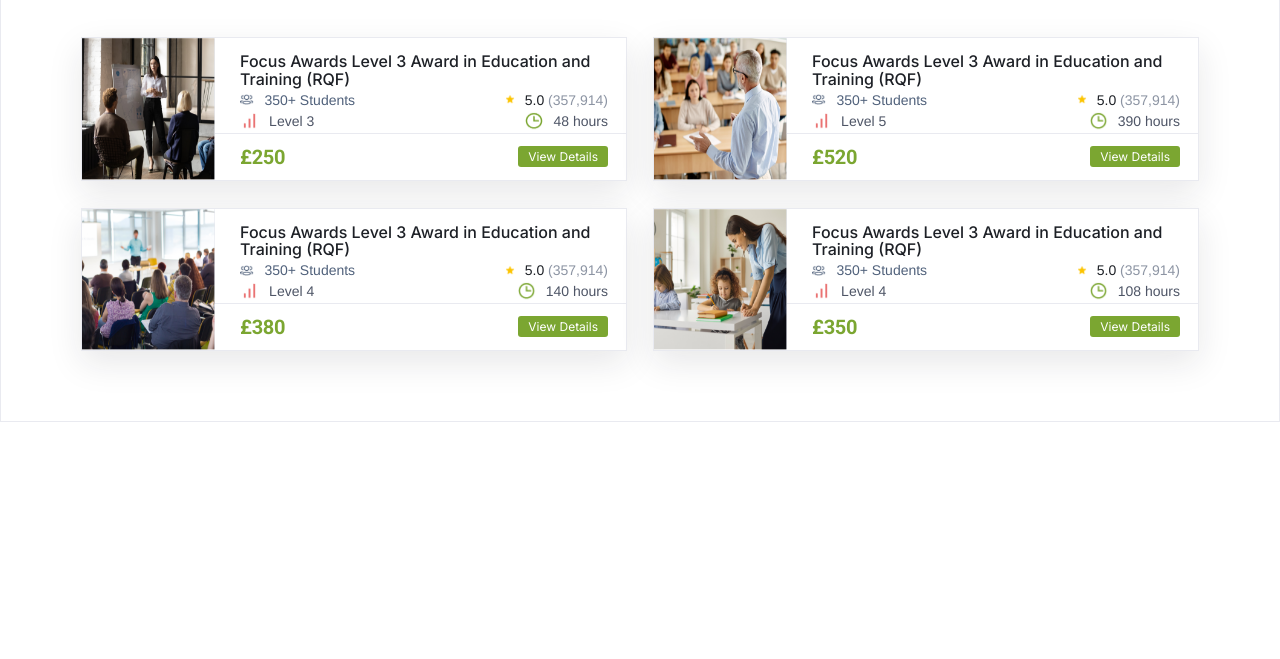
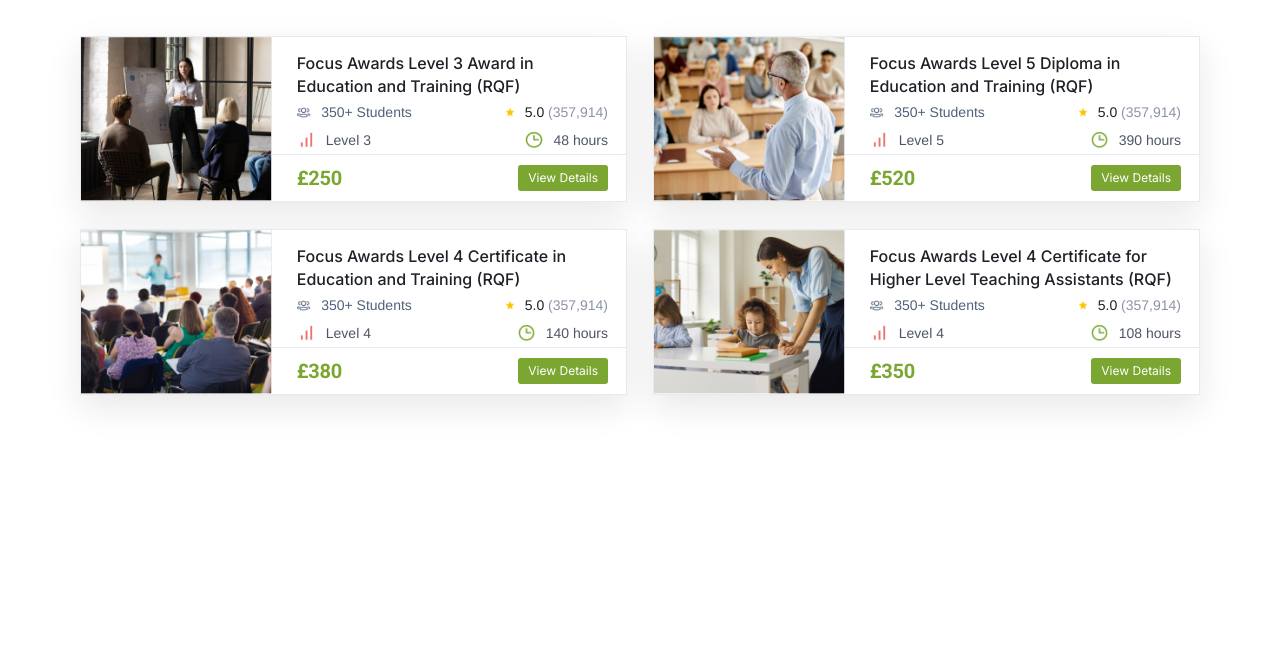
Before and after one commit to rezwan-ahmad-hasan/focusawards, a plain HTML site: page index.html in a window 1280 px wide. Shown: the part 141-800 px from the top of the page. Drawn offline with nearby package versions, Linux system fonts and the light colour scheme.

Commit message:
anchor tag added

```diff
--- a/CSS/desktop.css
+++ b/CSS/desktop.css
@@ -6,7 +6,6 @@ body{
   max-width: 1482px;
   padding: 50px 80px 70px;
   margin: 0 auto;
-  border: 1px solid #E9EAF0;
   background-color: #FFF;
 }
 .rah-header-title {
@@ -36,6 +35,10 @@ body{
   flex-direction: column;
   justify-content: space-between;
   padding: 10px 0 0px;
+  width: 65%;
+}
+.rah-award-img{
+  width: 35%;
 }
 .rah-award-box {
   max-width: 650px;
@@ -104,7 +107,7 @@ body{
   justify-content: space-between;
   align-items: center;
   margin: 0;
-  padding: 0 18px 0 25px;
+  padding: 3px 18px 3px 25px;
 
 }
 .rah-price-details {
@@ -122,7 +125,7 @@ body{
   font-weight: 700;
   letter-spacing: -0.3px;
 }
-.rah-price-details button {
+.rah-price-details a {
   border-radius: 3px;
   background: #7ba631;
   display: flex;
@@ -135,6 +138,7 @@ body{
   font-size: 12px;
   font-weight: 400;
   border: none;
+  line-height: 22px;
 }
 .rah-award-list{
   display: grid;
--- a/CSS/tablet.css
+++ b/CSS/tablet.css
@@ -1,4 +1,4 @@
-@media (min-width: 668px) and (max-width: 991px) {
+@media (min-width: 668px) and (max-width: 1024px) {
     .rah-header {
         flex-direction: column;
         align-items: center;
--- a/index.html
+++ b/index.html
@@ -42,13 +42,13 @@
     </div>
     <div class="rah-award-list">
       <div class="rah-award-box">
-        <div class="rah-award-img">
+        <a href="#" class="rah-award-img">
           <img class="rah-feature-img" src="./Images/Course-Images.png" alt="course-image" />
-        </div>
+        </a>
         <div class="rah-award-text">
-          <h3 class="rah-award-title">
+          <a href="#" class="rah-award-title">
             Focus Awards Level 3 Award in Education and Training (RQF)
-          </h3>
+          </a>
           <div class="rah-small-item-flex">
             <div class="rah-icon-info">
               <img class="rah-first-two-icon" src="./icons/group-human.png" alt="students" />
@@ -74,18 +74,18 @@
           </div>
           <div class="rah-price-details">
             <h4>£250</h4>
-            <button>View Details</button>
+            <a href="#">View Details</a>
           </div>
         </div>
       </div>
       <div class="rah-award-box">
-        <div class="rah-award-img">
+        <a href="#" class="rah-award-img">
           <img class="rah-feature-img" src="./Images/Course-Images(1).png" alt="course-image" />
-        </div>
+        </a>
         <div class="rah-award-text">
-          <h3 class="rah-award-title">
-            Focus Awards Level 3 Award in Education and Training (RQF)
-          </h3>
+          <a href="#" class="rah-award-title">
+            Focus Awards Level 5 Diploma in Education and Training (RQF)
+          </a>
           <div class="rah-small-item-flex">
             <div class="rah-icon-info">
               <img class="rah-first-two-icon" src="./icons/group-human.png" alt="students" />
@@ -111,18 +111,18 @@
           </div>
           <div class="rah-price-details">
             <h4>£520</h4>
-            <button>View Details</button>
+            <a href="#">View Details</a>
           </div>
         </div>
       </div>
       <div class="rah-award-box">
-        <div class="rah-award-img">
+        <a href="#" class="rah-award-img">
           <img class="rah-feature-img" src="./Images/Course-Images(2).png" alt="course-image" />
-        </div>
+        </a>
         <div class="rah-award-text">
-          <h3 class="rah-award-title">
-            Focus Awards Level 3 Award in Education and Training (RQF)
-          </h3>
+          <a href="#" class="rah-award-title">
+            Focus Awards Level 4 Certificate in Education and Training (RQF)
+          </a>
           <div class="rah-small-item-flex">
             <div class="rah-icon-info">
               <img class="rah-first-two-icon" src="./icons/group-human.png" alt="students" />
@@ -148,18 +148,18 @@
           </div>
           <div class="rah-price-details">
             <h4>£380</h4>
-            <button>View Details</button>
+            <a href="#">View Details</a>
           </div>
         </div>
       </div>
       <div class="rah-award-box">
-        <div class="rah-award-img">
+        <a href="#" class="rah-award-img">
           <img class="rah-feature-img" src="./Images/Course-Images(3).png" alt="course-image" />
-        </div>
+        </a>
         <div class="rah-award-text">
-          <h3 class="rah-award-title">
-            Focus Awards Level 3 Award in Education and Training (RQF)
-          </h3>
+          <a href="#" class="rah-award-title">
+            Focus Awards Level 4 Certificate for Higher Level Teaching Assistants (RQF)
+          </a>
           <div class="rah-small-item-flex">
             <div class="rah-icon-info">
               <img class="rah-first-two-icon" src="./icons/group-human.png" alt="students" />
@@ -185,7 +185,7 @@
           </div>
           <div class="rah-price-details">
             <h4>£350</h4>
-            <button>View Details</button>
+            <a href="#">View Details</a>
           </div>
         </div>
       </div>
```
